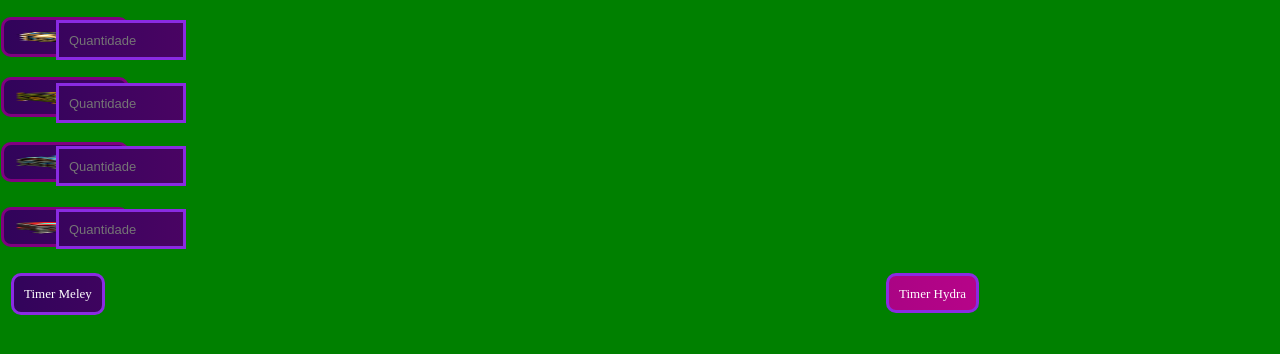
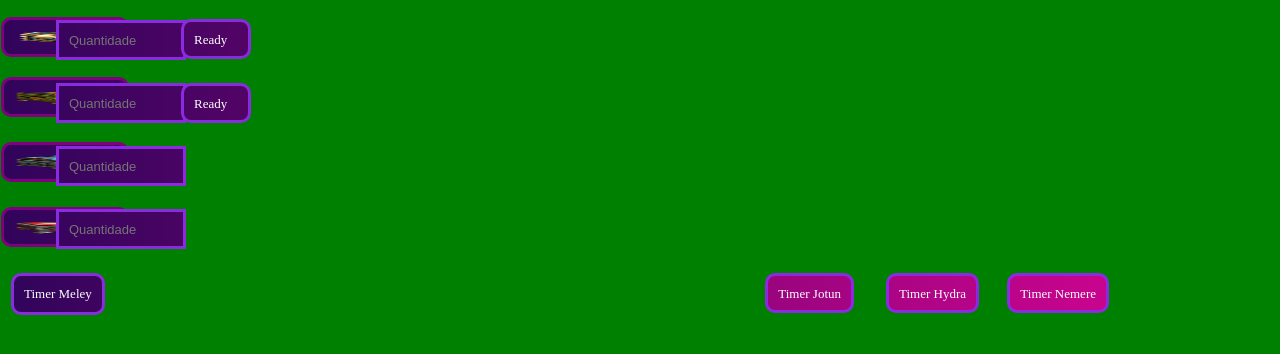
Before and after one commit to PO1S0N090/Metin2-Farm, a plain HTML site: page index.html in a window 1280 px wide. Shown: the part 178-532 px from the top of the page. Drawn offline with Linux system fonts and the light colour scheme.

Commit message:
Add nemere and jotun timers

```diff
--- a/app.js
+++ b/app.js
@@ -1,5 +1,9 @@
 const coutdownEl_meley = document.getElementById('countdown_meley')
 const coutdownEl_hidra = document.getElementById('countdown_hidra')
+const coutdownEl_jotun = document.getElementById('countdown_jotun')
+const coutdownEl_Nemere = document.getElementById('countdown_nemere')
+
+
 
 function updateCountdownMeley (){
   const startingMinutes = 1
@@ -61,3 +65,66 @@ function updateCountdownHidra (){
           }, 1000);
 
 }
+
+
+function updateCountdownJotun(){
+    const startingMinutes = 1
+    let time= startingMinutes * 60
+   var countDown;
+    const minutes = Math.floor(time / 60);
+    let seconds = time % 60;
+    time =  120 * 60
+
+
+    seconds = seconds < 10 ? '0' + seconds : seconds;
+
+    // coutdownEl.innerHTML = minutes+":"+seconds
+    time < 0 ? 0: time;
+    // setInterval(updateCountdown, 1000)
+    countDown = setInterval(function() { // removed var keyword
+            if (time == 0) {
+              clearInterval(countDown);
+              coutdownEl_jotun.innerHTML = "Ready";
+            } else {
+                const minutes = Math.floor(time / 60);
+                let seconds = time % 60;
+                coutdownEl_jotun.innerHTML = minutes+":"+seconds;
+                if (seconds < 10) {
+                  coutdownEl_jotun.innerHTML = minutes+":0"+seconds;
+                }
+            }
+            time --;
+          }, 1000);
+
+}
+
+function updateCountdownNemere(){
+  const startingMinutes = 1
+  let time= startingMinutes * 60
+ var countDown;
+  const minutes = Math.floor(time / 60);
+  let seconds = time % 60;
+  time =  240 * 60
+
+
+  seconds = seconds < 10 ? '0' + seconds : seconds;
+
+  // coutdownEl.innerHTML = minutes+":"+seconds
+  time < 0 ? 0: time;
+  // setInterval(updateCountdown, 1000)
+  countDown = setInterval(function() { // removed var keyword
+          if (time == 0) {
+            clearInterval(countDown);
+            coutdownEl_Nemere.innerHTML = "Ready";
+          } else {
+              const minutes = Math.floor(time / 60);
+              let seconds = time % 60;
+              coutdownEl_Nemere.innerHTML = minutes+":"+seconds;
+              if (seconds < 10) {
+                coutdownEl_Nemere.innerHTML = minutes+":0"+seconds;
+              }
+          }
+          time --;
+        }, 1000);
+
+}
--- a/index.html
+++ b/index.html
@@ -12,61 +12,47 @@
         <a href="navbar_logo"></a>
         <ul class="navbar_menu">
             <li class="navbar_item">
-                <!-- <a href=""></a> -->
                 <img src="247px-Golden_Dragon_Chest.png" class="meley_chest">
                 <input type="text" id="Quantidade" class="quantity" quantity="Quantity" placeholder="Quantidade">
-                <!-- <input type="text" id="timer_meley" class="timer_meley" timer="Timer" placeholder="180:00">  -->
                 <p  id="countdown_meley" class="timer_meley">Ready</p>
 
             </li>
 
             <li class="navbar_item">
-                <!-- <a href=""></a> -->
                 <img src="Hydra's_Chest.png" class="hidra_chest">
                 <input type="text" id="Quantidade" class="quantity" quantity="Quantity" placeholder="Quantidade">
-                <!-- <input type="text" id="timer_hydra" class="timer_hydra" timer="Timer" placeholder="20:00">  -->
                 <p  id="countdown_hidra" class="timer_hydra">Ready</p>
             </li>
 
             <li class="navbar_item">
-                <!-- <a href=""></a> -->
                 <img src="Jotun_Thrym_Chest.png" class="jotun_chest">
                 <input type="text" id="Quantidade" class="quantity" quantity="Quantity" placeholder="Quantidade">
+                <p  id="countdown_jotun" class="timer_jotun">Ready</p>
             </li>
 
             <li class="navbar_item">
-                <!-- <a href="">Bagjanamu</a> -->
                 <img src="Bagjanamu's_Chest.png" class="bag_chest">
                 <input type="text" id="Quantidade" class="quantity" quantity="Quantity" placeholder="Quantidade">
             </li>
 
             <li class="navbar_item">
-                <!-- <a href="">Nemereu</a> -->
                 <img src="Nemere's_Chest.png" class="nemere_chest">
                 <input type="text" id="Quantidade" class="quantity" quantity="Quantity" placeholder="Quantidade">
+                <p  id="countdown_nemere" class="timer_nemere">Ready</p>
             </li>
 
             <li class="navbar_item">
-                <!-- <a href="">Nemereu</a> -->
                 <img src="Red_Zodiac_Case.png" class="redzodiac_chest">
                 <input type="text" id="Quantidade" class="quantity" quantity="Quantity" placeholder="Quantidade">
             </li>
 
         </ul>
 
-        <!-- <a href="" type="button" class="startMeley_Timer" id="startMeley_Timer" onclick="test();">Start Meley Timer</a> -->
         <p id="timermeley" class="button_timerMeley" onclick="updateCountdownMeley ()">Timer Meley</p>
         <p id="timerhydra" class="button_timerHydra" onclick="updateCountdownHidra ()">Timer Hydra</p>
+        <p id="timerjotun" class="button_timerJotun" onclick="updateCountdownJotun ()">Timer Jotun</p>
+        <p id="timernemere" class="button_timerNemere" onclick="updateCountdownNemere()">Timer Nemere</p>
 
-        <!-- <iframe id="twitch-chat-embed"
-            src="https://www.twitch.tv/popout/xpo1s0n/chat?popout="
-            height="500"
-            width="350">
-        </iframe> -->
-
-
-        <!-- <button type="button" class="button_timerMeley" id="button_timerMeley" onclick="test();" >Start Timer Meley</button> -->
-        <!-- <button class="button_timerHydra" id="button_timerHydra">Start Timer Hydra</button> -->
 
     </nav>
 
--- a/style.css
+++ b/style.css
@@ -41,6 +41,8 @@
 
 }
 
+
+
 .button_timerHydra {
     height: 40px;
     right: 300px;
@@ -52,6 +54,27 @@
 
 }
 
+.button_timerJotun {
+    height: 40px;
+    right: 425px;
+    position: fixed;
+    border: 3px solid;
+    background-image: linear-gradient(to right, rgb(48, 4, 90) , rgb(224, 4, 151));
+    border-color: blueviolet;
+    border-radius: 10px;
+
+}
+
+.button_timerNemere {
+    height: 40px;
+    right: 170px;
+    position: fixed;
+    border: 3px solid;
+    background-image: linear-gradient(to right, rgb(48, 4, 90) , rgb(224, 4, 151));
+    border-color: blueviolet;
+    border-radius: 10px;
+
+}
 
 
 .timer_hydra {
@@ -63,6 +86,32 @@
     border-color: blueviolet;
     border-radius: 10px;
     top: 135px;
+    left: 180px;
+
+}
+
+.timer_jotun {
+    height:40px;
+    width: 70px;
+    position: fixed;
+    border: 3px solid;
+    background-image: linear-gradient(to right, rgb(48, 4, 90) , rgb(224, 4, 151));
+    border-color: blueviolet;
+    border-radius: 10px;
+    top: 196px;
+    left: 180px;
+
+}
+
+.timer_nemere {
+    height:40px;
+    width: 70px;
+    position: fixed;
+    border: 3px solid;
+    background-image: linear-gradient(to right, rgb(48, 4, 90) , rgb(224, 4, 151));
+    border-color: blueviolet;
+    border-radius: 10px;
+    top: 260px;
     left: 180px;
 
 }
```
